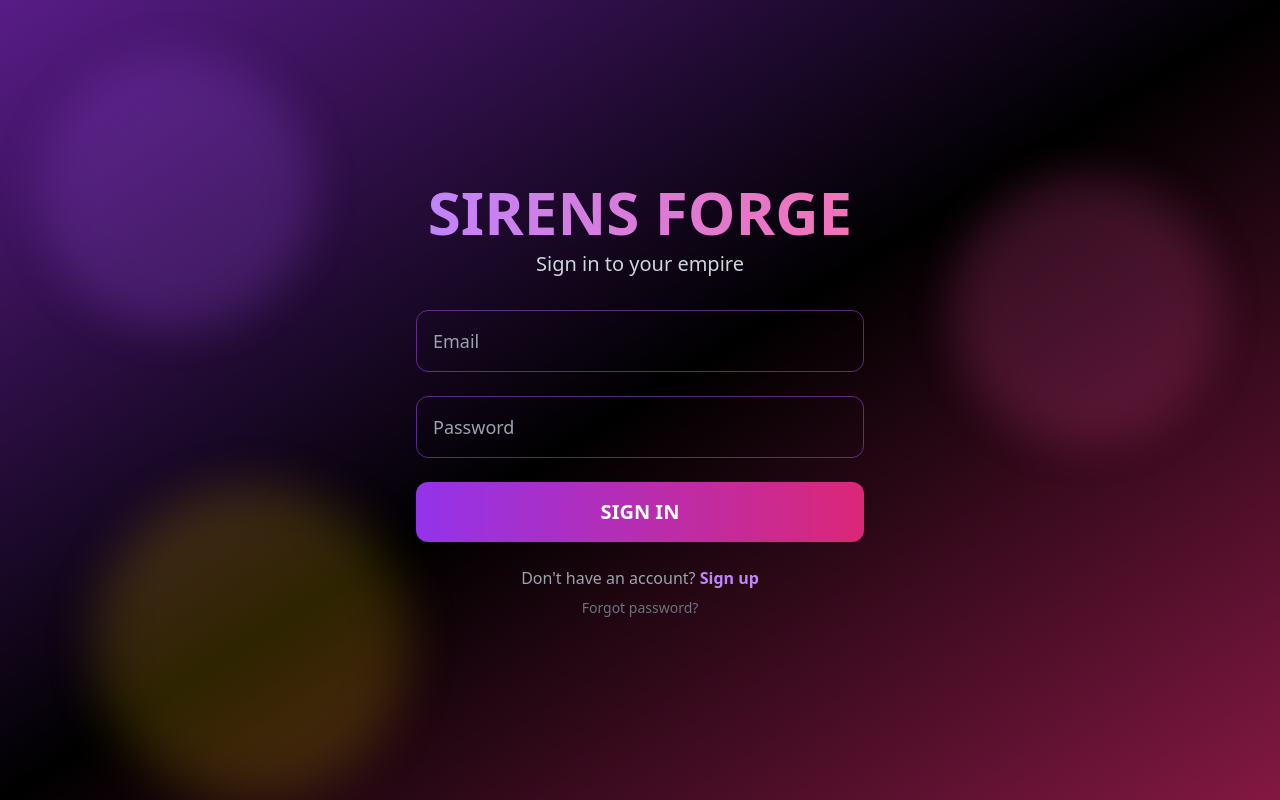
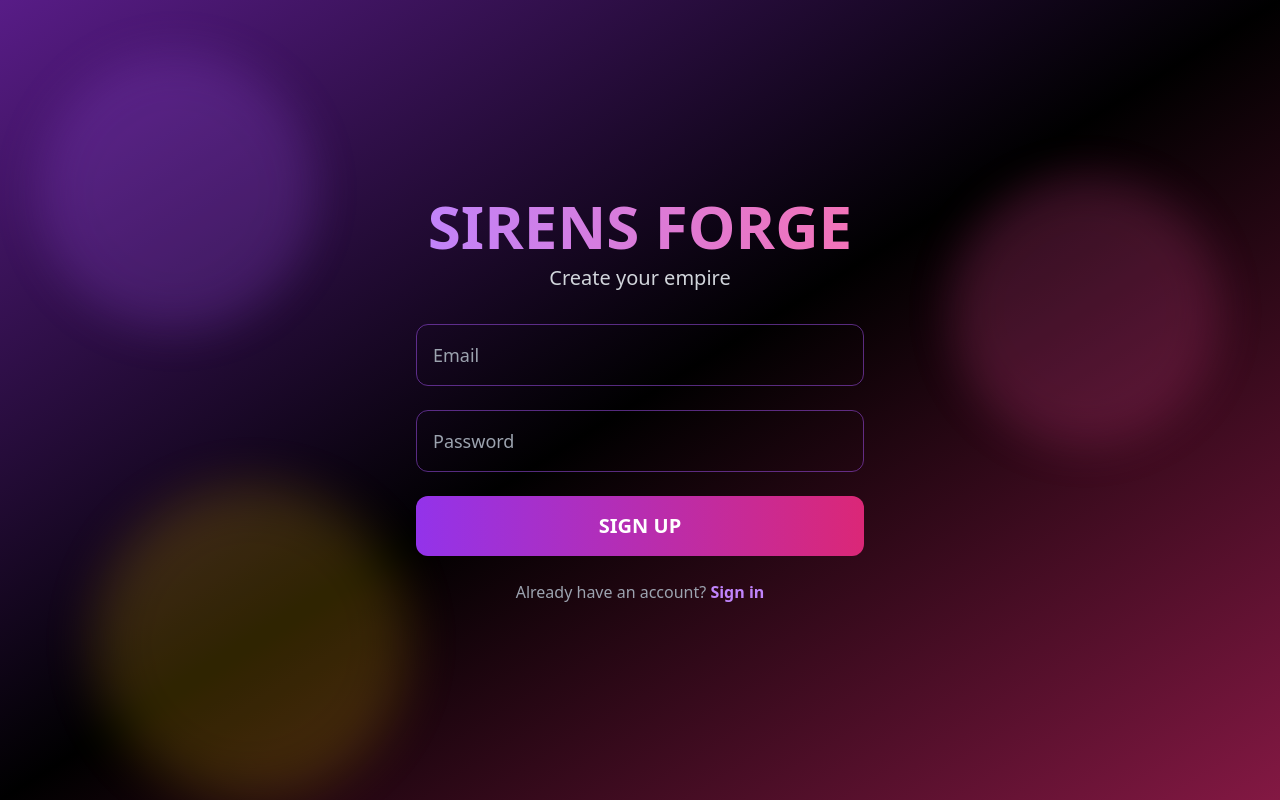
Before and after one commit to playfulorigins333/sirens-forge, a Next.js app: page /auth/signup in a window 1280 px wide. Built offline with nearby package versions, Linux system fonts and the light colour scheme.

Commit message:
LIVE: Auth pages — no apostrophes, 404 fixed

```diff
--- a/app/auth/signin/page.tsx
+++ b/app/auth/signin/page.tsx
@@ -28,7 +28,6 @@ export default function SignInPage() {
 
   return (
     <div className="min-h-screen bg-gradient-to-br from-purple-900 via-black to-pink-900 text-white flex items-center justify-center p-6 relative overflow-hidden">
-      {/* Blobs */}
       <div className="absolute inset-0 opacity-20">
         <div className="absolute top-10 left-10 w-72 h-72 bg-purple-500 rounded-full mix-blend-multiply filter blur-xl animate-blob"></div>
         <div className="absolute top-40 right-10 w-72 h-72 bg-pink-500 rounded-full mix-blend-multiply filter blur-xl animate-blob animation-delay-2000"></div>
@@ -71,14 +70,9 @@ export default function SignInPage() {
 
         <div className="mt-6 text-center">
           <p className="text-gray-400">
-            Don't have an account?{' '}
+            Don&apos;t have an account?{' '}
             <a href="/auth/signup" className="text-purple-400 hover:text-purple-300 font-bold">
               Sign up
-            </a>
-          </p>
-          <p className="text-sm text-gray-500 mt-2">
-            <a href="/auth/forgot" className="hover:text-purple-400">
-              Forgot password?
             </a>
           </p>
         </div>
--- a/app/auth/signup/page.tsx
+++ b/app/auth/signup/page.tsx
@@ -1,10 +1,9 @@
 'use client';
 
 import { useState } from 'react';
-import { signIn } from 'next-auth/react';
 import { useRouter } from 'next/navigation';
 
-export default function SignInPage() {
+export default function SignUpPage() {
   const [email, setEmail] = useState('');
   const [password, setPassword] = useState('');
   const [loading, setLoading] = useState(false);
@@ -13,22 +12,22 @@ export default function SignInPage() {
   const handleSubmit = async (e: React.FormEvent) => {
     e.preventDefault();
     setLoading(true);
-    const res = await signIn('credentials', {
-      email,
-      password,
-      redirect: false,
+    const res = await fetch('/api/auth/signup', {
+      method: 'POST',
+      headers: { 'Content-Type': 'application/json' },
+      body: JSON.stringify({ email, password }),
     });
     setLoading(false);
-    if (res?.ok) {
-      router.push('/dashboard');
+    if (res.ok) {
+      alert('Account created! Please sign in.');
+      router.push('/auth/signin');
     } else {
-      alert('Invalid email or password');
+      alert('Signup failed — try another email');
     }
   };
 
   return (
     <div className="min-h-screen bg-gradient-to-br from-purple-900 via-black to-pink-900 text-white flex items-center justify-center p-6 relative overflow-hidden">
-      {/* Blobs */}
       <div className="absolute inset-0 opacity-20">
         <div className="absolute top-10 left-10 w-72 h-72 bg-purple-500 rounded-full mix-blend-multiply filter blur-xl animate-blob"></div>
         <div className="absolute top-40 right-10 w-72 h-72 bg-pink-500 rounded-full mix-blend-multiply filter blur-xl animate-blob animation-delay-2000"></div>
@@ -40,7 +39,7 @@ export default function SignInPage() {
           <h1 className="text-6xl font-black bg-gradient-to-r from-purple-400 to-pink-400 bg-clip-text text-transparent mb-2">
             SIRENS FORGE
           </h1>
-          <p className="text-xl text-gray-300">Sign in to your empire</p>
+          <p className="text-xl text-gray-300">Create your empire</p>
         </div>
 
         <form onSubmit={handleSubmit} className="space-y-6">
@@ -65,31 +64,20 @@ export default function SignInPage() {
             disabled={loading}
             className="w-full bg-gradient-to-r from-purple-600 to-pink-600 hover:from-purple-700 hover:to-pink-700 text-white font-bold py-4 rounded-xl text-xl transform hover:scale-105 transition-all disabled:opacity-50"
           >
-            {loading ? 'Signing in...' : 'SIGN IN'}
+            {loading ? 'Creating...' : 'SIGN UP'}
           </button>
         </form>
 
-        <div className="mt-6 text-center">
-          <p className="text-gray-400">
-            Don&apos;t have an account?{' '}
-            <a href="/auth/signup" className="text-purple-400 hover:text-purple-300 font-bold">
-              Sign up
-            </a>
-          </p>
-          <p className="text-sm text-gray-500 mt-2">
-            <a href="/auth/forgot" className="hover:text-purple-400">
-              Forgot password?
-            </a>
-          </p>
-        </div>
+        <p className="text-center text-gray-400 mt-6">
+          Already have an account?{' '}
+          <a href="/auth/signin" className="text-purple-400 hover:text-purple-300 font-bold">
+            Sign in
+          </a>
+        </p>
       </div>
 
       <style jsx>{`
-        @keyframes blob {
-          0%, 100% { transform: translate(0, 0) scale(1); }
-          33% { transform: translate(30px, -50px) scale(1.1); }
-          66% { transform: translate(-20px, 20px) scale(0.9); }
-        }
+        @keyframes blob { 0%,100% { transform: translate(0,0) scale(1); } 33% { transform: translate(30px,-50px) scale(1.1); } 66% { transform: translate(-20px,20px) scale(0.9); } }
         .animate-blob { animation: blob 7s infinite; }
         .animation-delay-2000 { animation-delay: 2s; }
         .animation-delay-4000 { animation-delay: 4s; }
```
